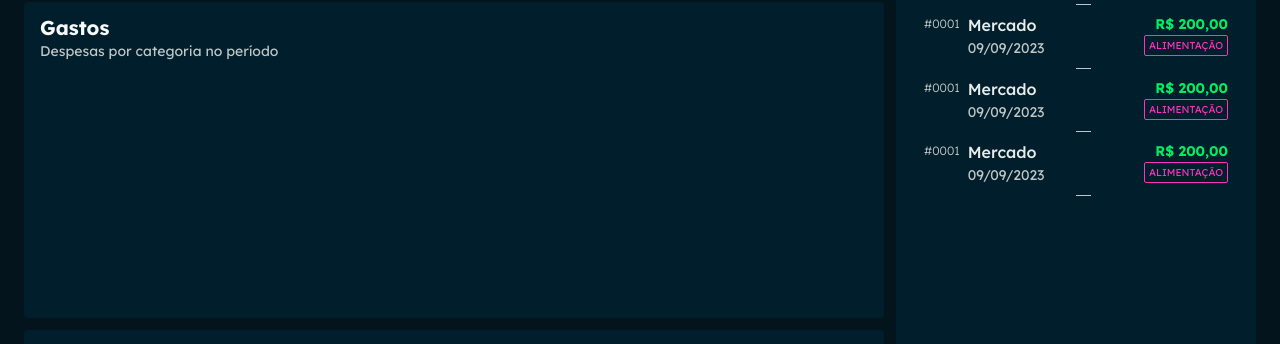
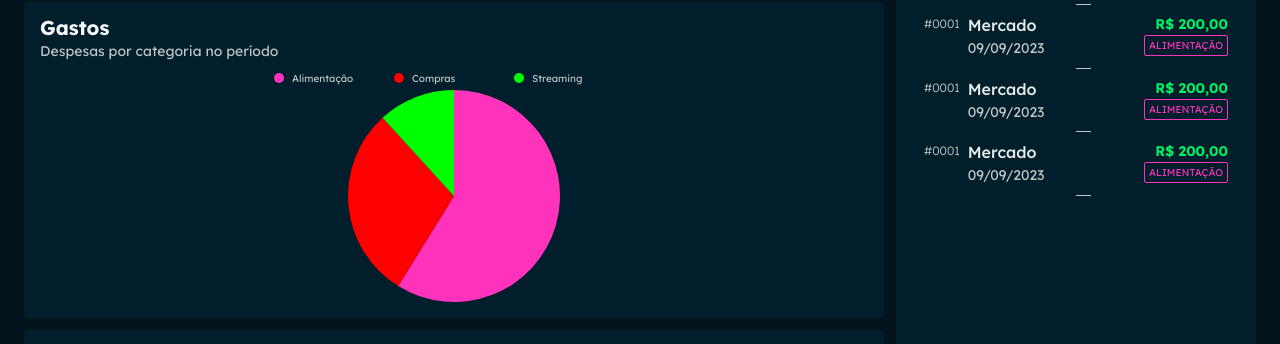
Before and after one commit to rodolfomori-devclub/devbills-front, a React (Vite) app: page / in a window 1280 px wide. Shown: the part 262-606 px from the top of the page. Built offline with nearby package versions, Linux system fonts and the light colour scheme.

Commit message:
feat(categories): add chart

```diff
--- a/package.json
+++ b/package.json
@@ -10,6 +10,7 @@
     "preview": "vite preview"
   },
   "dependencies": {
+    "@nivo/pie": "^0.83.1",
     "@phosphor-icons/react": "^2.0.14",
     "@radix-ui/react-dialog": "^1.0.5",
     "@react-input/mask": "^1.0.20",
--- /dev/null
+++ b/src/components/categories-pie-chart/index.tsx
@@ -0,0 +1,91 @@
+import { ResponsivePie } from '@nivo/pie';
+import { useMemo } from 'react';
+
+import { theme } from '../../styles/theme';
+import { formatCurrency } from '../../utils/format-currency';
+
+const apiData = [
+  {
+    _id: '1',
+    title: 'Alimentação',
+    amount: 30000,
+    color: '#ff33bb',
+  },
+  {
+    _id: '2',
+    title: 'Compras',
+    amount: 15000,
+    color: '#ff0000',
+  },
+  {
+    _id: '3',
+    title: 'Streaming',
+    amount: 6000,
+    color: '#00ff00',
+  },
+];
+
+type ChartData = {
+  id: string;
+  label: string;
+  externalId: string;
+  value: number;
+  color: string;
+};
+
+export function CategoriesPieChart() {
+  const data = useMemo<ChartData[]>(() => {
+    const chartData: ChartData[] = apiData.map((item) => ({
+      id: item.title,
+      label: item.title,
+      externalId: item._id,
+      value: item.amount,
+      color: item.color,
+    }));
+
+    return chartData;
+  }, []);
+
+  return (
+    <ResponsivePie
+      data={data}
+      enableArcLabels={false}
+      enableArcLinkLabels={false}
+      colors={({ data }) => data.color}
+      margin={{ top: 20 }}
+      valueFormat={formatCurrency}
+      theme={{
+        text: {
+          fontFamily: 'Lexend',
+          fontSize: 10,
+        },
+        tooltip: {
+          container: {
+            backgroundColor: theme.colors.black,
+            padding: 16,
+            color: theme.colors.white,
+            fontFamily: 'Lexend',
+            fontSize: 12,
+            borderRadius: 4,
+          },
+        },
+      }}
+      legends={[
+        {
+          anchor: 'top',
+          direction: 'row',
+          justify: false,
+          translateX: 0,
+          translateY: -20,
+          itemWidth: 120,
+          itemHeight: 16,
+          itemTextColor: theme.colors.neutral,
+          itemDirection: 'left-to-right',
+          itemOpacity: 1,
+          symbolSize: 10,
+          symbolShape: 'circle',
+        },
+      ]}
+    />
+  );
+}
--- a/src/screens/home/index.tsx
+++ b/src/screens/home/index.tsx
@@ -2,6 +2,7 @@ import { InputMask } from '@react-input/mask';
 
 import { ButtonIcon } from '../../components/button-icon';
 import { Card } from '../../components/card';
+import { CategoriesPieChart } from '../../components/categories-pie-chart';
 import { CreateCategoryDialog } from '../../components/create-category-dialog';
 import { CreateTransactionDialog } from '../../components/create-transaction-dialog';
 import { Input } from '../../components/input';
@@ -69,7 +70,9 @@ export function Home() {
                 subtitle="Despesas por categoria no período"
               />
             </header>
-            <ChartContent></ChartContent>
+            <ChartContent>
+              <CategoriesPieChart />
+            </ChartContent>
           </ChartContainer>
           <ChartContainer>
             <header>
```
Also changed, not shown: 1 other file (tests, documents, lock files or other folders).
